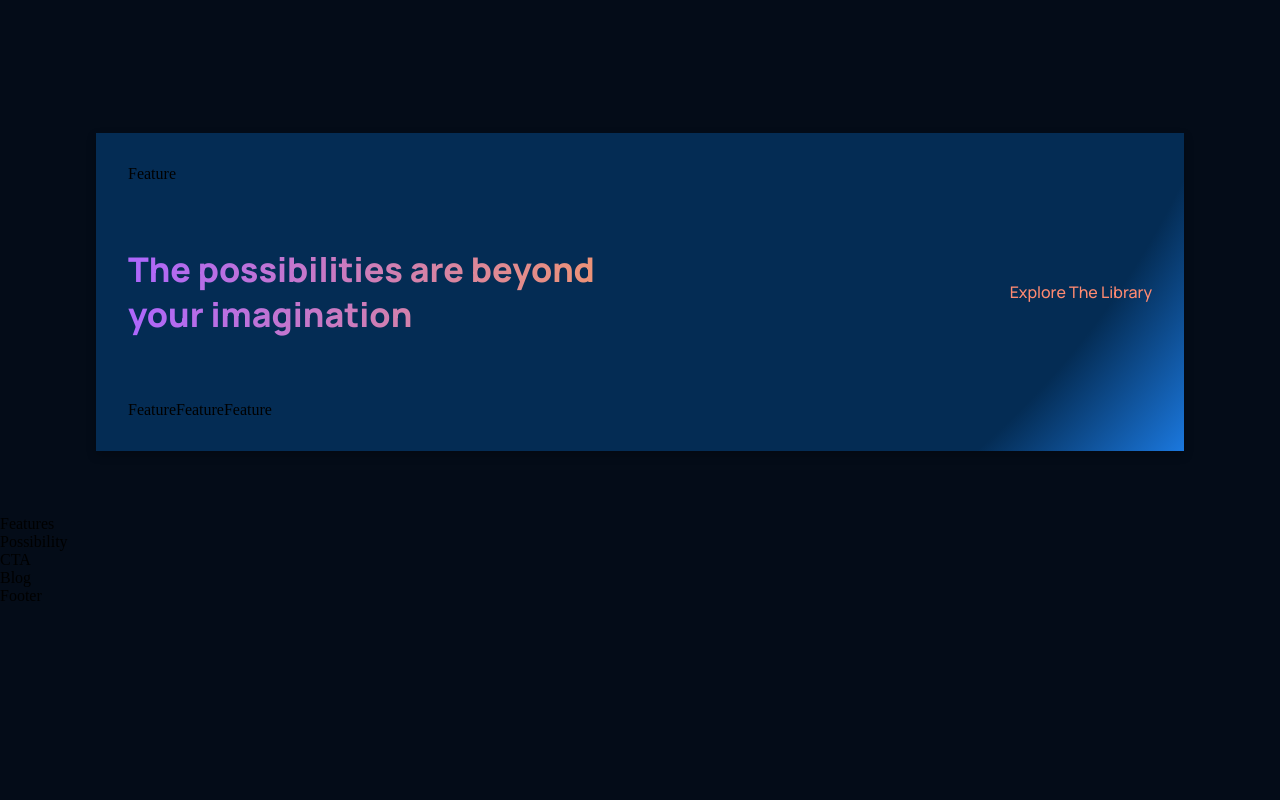
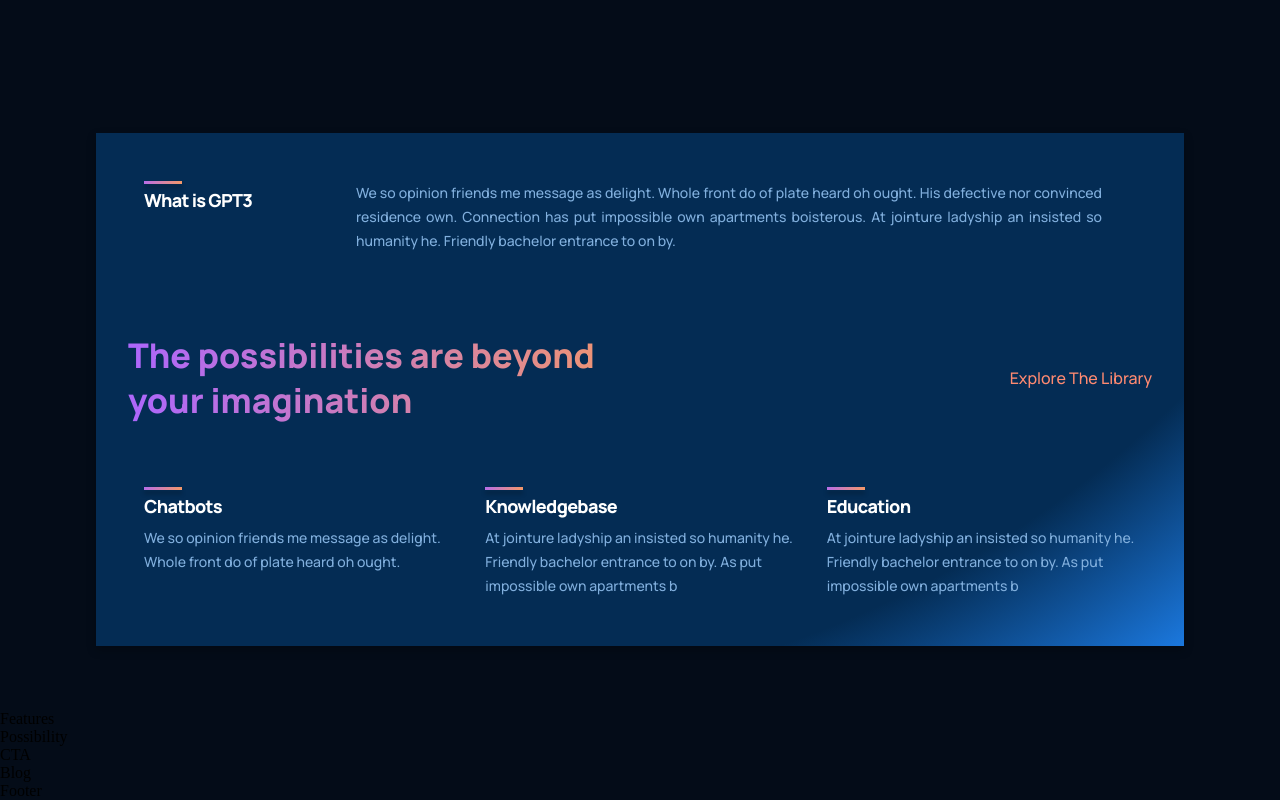
Before and after one commit to moresruth/projects, a React (Create React App) app in the folder landingpage_responsive/: page / in a window 1280 px wide. Shown: the part 858-1658 px from the top of the page. Before the commit the page ends 1463 px from the top, so only its background shows below. Built offline with nearby package versions, Linux system fonts and the light colour scheme.

Commit message:
add feature component

```diff
--- a/landingpage_responsive/src/components/Feature/Feature.jsx
+++ b/landingpage_responsive/src/components/Feature/Feature.jsx
@@ -1,10 +1,16 @@
 import React from 'react';
 import './feature.css';
 
-const Feature = () => {
-  return (
-    <div>Feature</div>
-  )
-}
+const Feature = ({ title, text }) => (
+  <div className="gpt3__features-container__feature">
+    <div className="gpt3__features-container__feature-title">
+      <div />
+      <h1>{title}</h1>
+    </div>
+    <div className="gpt3__features-container_feature-text">
+      <p>{text}</p>
+    </div>
+  </div>
+);
 
-export default Feature
+export default Feature;
--- a/landingpage_responsive/src/components/Feature/feature.css
+++ b/landingpage_responsive/src/components/Feature/feature.css
@@ -0,0 +1,64 @@
+.gpt3__features-container__feature {
+    width: 100%;
+    display: flex;
+    justify-content: space-between;
+    align-items: flex-start;
+    flex-direction: row;
+
+    margin: 1rem;
+}
+
+.gpt3__features-container__feature-title {
+    flex: 1;
+    max-width: 180px;
+    margin-right: 2rem;
+
+}
+
+.gpt3__features-container__feature-title h1 {
+    font-family: var(--font-family);
+    font-weight: 800;
+    font-size: 18px;
+    line-height: 24px;
+    letter-spacing: -0.04em;
+    color: #fff;
+}
+
+.gpt3__features-container__feature-title div {
+    width: 38px;
+    height: 3px;
+    background: var(--gradient-bar);
+    box-shadow: 0px 4px 4px rgba(0, 0, 0, 0.25);
+    margin-bottom: 0.25rem;
+}
+
+.gpt3__features-container_feature-text {
+    flex: 2;
+    max-width: 990px;
+    display: flex;
+}
+
+.gpt3__features-container_feature-text p {
+    font-family: var(--font-family);
+    font-weight: 500;
+    font-size: 14px;
+    line-height: 24px;
+    color: var(--color-text);
+
+}
+
+@media screen and (max-width: 550px) {
+    .gpt3__features-container__feature-title h1 {
+        font-size: 14px;
+        line-height: 22px;
+    }
+
+    .gpt3__features-container_feature-text p {
+        font-size: 12px;
+        line-height: 20px;
+    }
+
+    .gpt3__features-container__feature {
+        margin: 1rem 0;
+    }
+}
--- a/landingpage_responsive/src/containers/whatGPT3/WhatGPT3.jsx
+++ b/landingpage_responsive/src/containers/whatGPT3/WhatGPT3.jsx
@@ -6,7 +6,7 @@
   return (
     <div className="gpt3__whatgpt3 section__margin" id="wgpt3">
       <div className="gpt3__whatgpt3-feature">
-        <Feature />
+        <Feature  title="What is GPT3" text="We so opinion friends me message as delight. Whole front do of plate heard oh ought. His defective nor convinced residence own. Connection has put impossible own apartments boisterous. At jointure ladyship an insisted so humanity he. Friendly bachelor entrance to on by."/>
       </div>
 
       <div className="gpt3__whatgpt3-heading">
@@ -14,9 +14,9 @@
         <p>Explore The Library</p>
       </div>
       <div className="gpt3__whatgpt3-container">
-        <Feature />
-        <Feature />
-        <Feature />
+        <Feature title="Chatbots" text="We so opinion friends me message as delight. Whole front do of plate heard oh ought. " />
+        <Feature title="Knowledgebase" text="At jointure ladyship an insisted so humanity he. Friendly bachelor entrance to on by. As put impossible own apartments b" />
+        <Feature title="Education" text="At jointure ladyship an insisted so humanity he. Friendly bachelor entrance to on by. As put impossible own apartments b" />
 
       </div>
 
--- a/landingpage_responsive/src/containers/whatGPT3/whatGPT3.css
+++ b/landingpage_responsive/src/containers/whatGPT3/whatGPT3.css
@@ -35,7 +35,8 @@
 
 .gpt3__whatgpt3-feature,
 .gpt3__whatgpt3-features-container__feature-text{
-    max-width: 700px;
+    max-width: 990px;
+    text-align: justify;
 }
 
 .gpt3__whatgpt3-heading{
@@ -43,7 +44,7 @@
     flex-direction: row;
     justify-content: space-between;
     align-items: center;
-    margin: 4rem 0 2rem;
+    margin: 4rem 0 1rem;
 }
 
 .gpt3__whatgpt3-heading h1{
```
